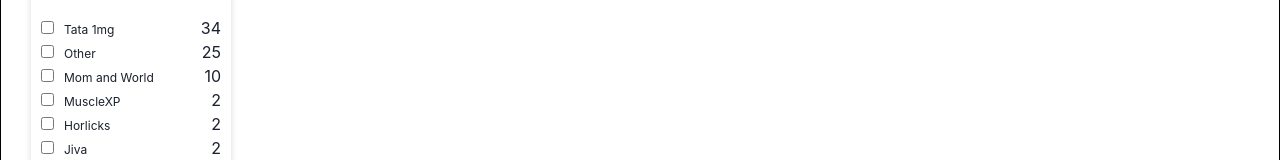
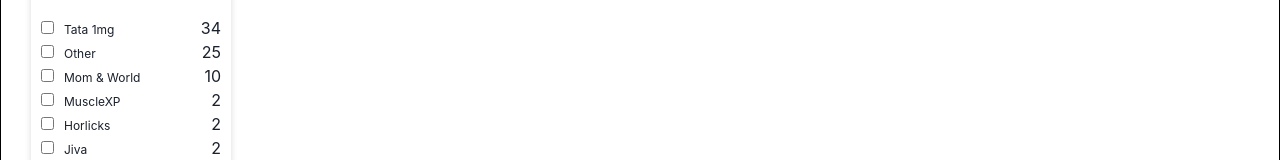
Before and after one commit to sonuprasad66/omniscient-sheet-6598, a React (Create React App) app in the folder frontend/: page /products in a window 1280 px wide. Shown: the part 474-634 px from the top of the page. Built offline with nearby package versions, Linux system fonts and the light colour scheme; no server answers.

Commit message:
filter_cmplt

```diff
--- a/frontend/src/Components/ProductsPage/Sidebar.jsx
+++ b/frontend/src/Components/ProductsPage/Sidebar.jsx
@@ -68,11 +68,11 @@
           <div>
             <input
               type="checkbox"
-              value="Mom and World"
-              checked={brand.includes("Mom and World")}
+              value="Mom & World"
+              checked={brand.includes("Mom & World")}
               onChange={handleFilterCheckbox}
             />
-            <label>Mom and World</label>
+            <label>Mom & World</label>
           </div>
           <h4>10</h4>
         </Flex>
```
